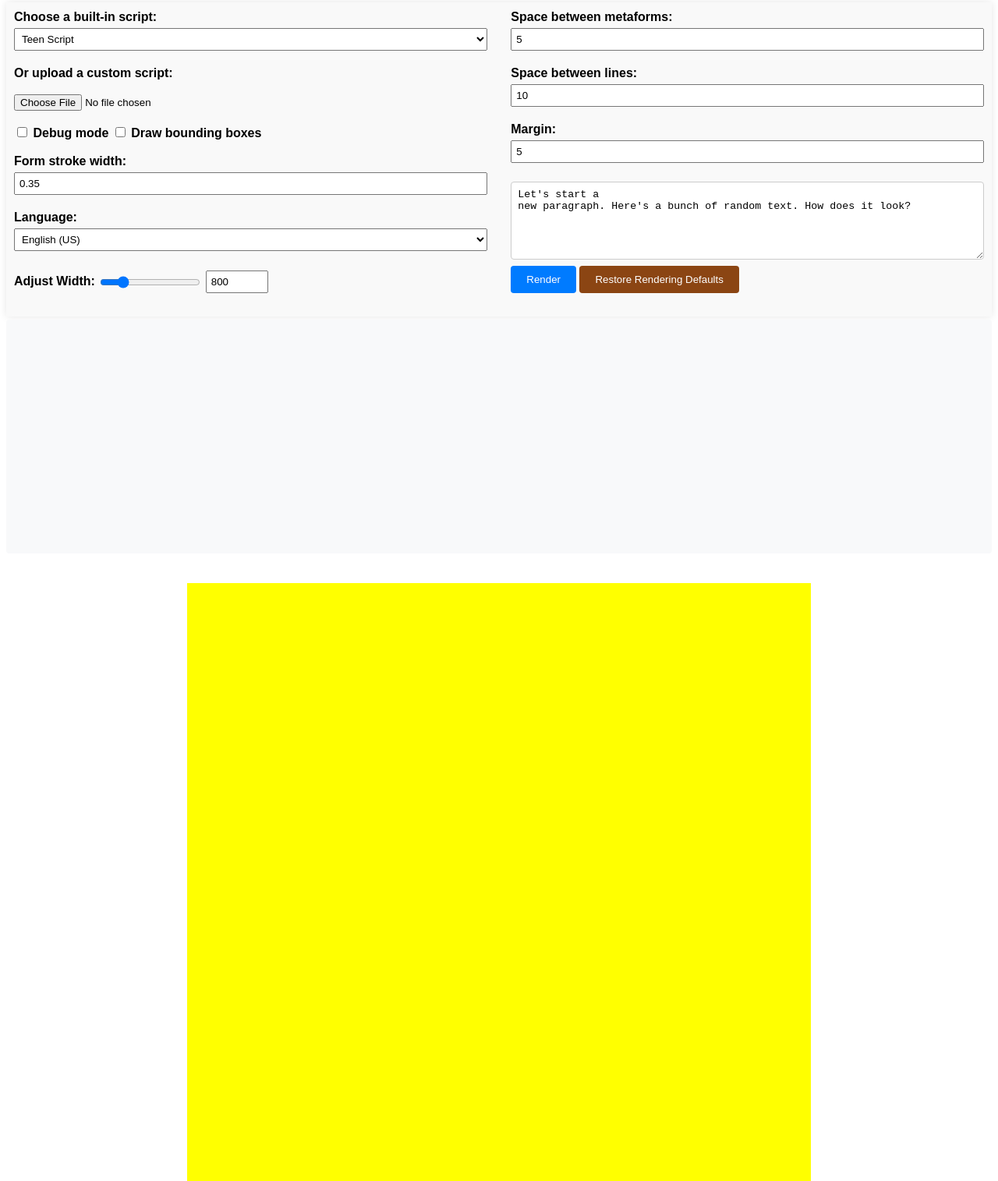
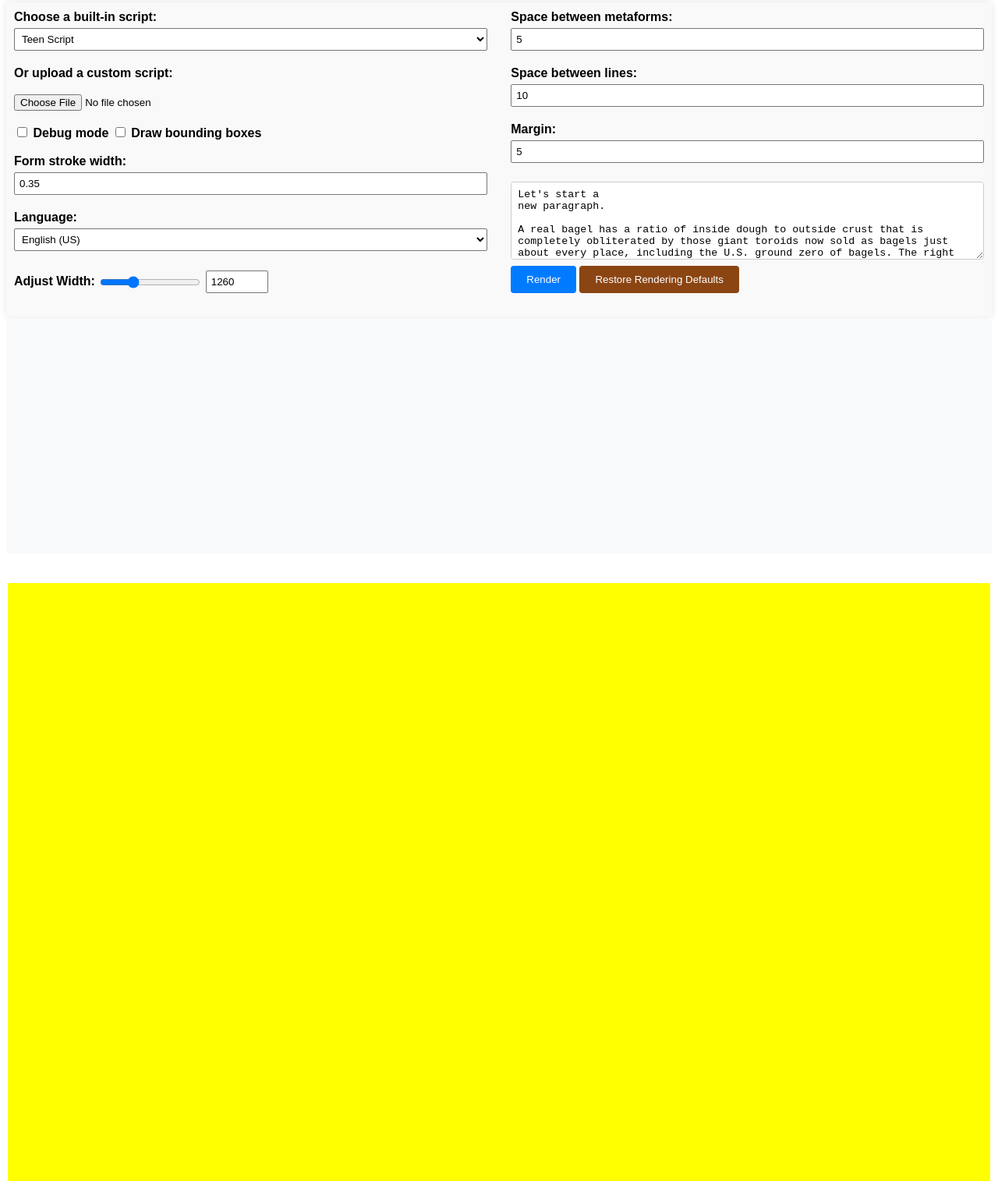
Before and after one commit to wrycode/field-notes, a plain HTML site: page index.html in a window 1280 px wide. Shown: the part 5-1520 px from the top of the page at 78% size. Drawn offline with Linux system fonts and the light colour scheme; no server answers.

Commit message:
Update canvas drawing for screen size

```diff
--- a/index.html
+++ b/index.html
@@ -50,7 +50,9 @@
 	Space between lines:  <input type="number" id="Space_between_lines" name="Space_between_lines" value="10">
 	Margin:  <input type="number" id="Margin" name="Margin" value="5">
 	<textarea id="Input_text" name="Input_text">Let's start a
-new paragraph. Here's a bunch of random text. How does it look?</textarea><br>
+new paragraph.
+
+A real bagel has a ratio of inside dough to outside crust that is completely obliterated by those giant toroids now sold as bagels just about every place, including the U.S. ground zero of bagels. The right size bagel has about half the amount of inside dough as is found in those giant things and that dough is offset by the crisp outside, which gives texture that plays off against the dough.  Too much dough and what you’ve got is a mushy wad with no interest and less taste. Good luck finding this small gem anyplace in the U.S. although sometimes they are sold as “mini-bagels” ; the only place where the right size is standard are Montreal (!) and London (!!), but even there only in some bakeries. As with size, a real bagel has a texture that can be produced only by initial boiling. Anything else– no matter how delicious — is a toroid shaped roll. If you put a delicious tomato sauce and the world’s greatest mozzarella cheese on an English muffin, you may have a delicious thing to eat but you don’t have pizza. Likewise, a non-boiled roll is not a bagel. To call a boiled bagel “traditional” is accurate but dismissive; call it traditional and REAL. That’s accurate and correct.</textarea><br>
 
 	<button id="renderButton">Render</button>
 	<button id="defaultsButton">Restore Rendering Defaults</button>
--- a/script_tool.js
+++ b/script_tool.js
@@ -5,7 +5,7 @@ var defaults = {
     "Custom_script_svg_value":  "",
     "Builtin_script_name": "teen_script.svg",
     "Language_code": "en_US",
-    "Input_text": "Let's start a\nnew paragraph. Here's a bunch of random text. How does it look?",
+    "Input_text": "Let's start a\nnew paragraph.\nA real bagel has a ratio of inside dough to outside crust that is completely obliterated by those giant toroids now sold as bagels just about every place, including the U.S. ground zero of bagels. The right size bagel has about half the amount of inside dough as is found in those giant things and that dough is offset by the crisp outside, which gives texture that plays off against the dough.  Too much dough and what you’ve got is a mushy wad with no interest and less taste. Good luck finding this small gem anyplace in the U.S. although sometimes they are sold as “mini-bagels” ; the only place where the right size is standard are Montreal (!) and London (!!), but even there only in some bakeries. As with size, a real bagel has a texture that can be produced only by initial boiling. Anything else– no matter how delicious — is a toroid shaped roll. If you put a delicious tomato sauce and the world’s greatest mozzarella cheese on an English muffin, you may have a delicious thing to eat but you don’t have pizza. Likewise, a non-boiled roll is not a bagel. To call a boiled bagel “traditional” is accurate but dismissive; call it traditional and REAL. That’s accurate and correct.",
     "Space_between_metaforms": 5,
     "Space_between_lines": 10,
     "Margin": 5,
@@ -95,13 +95,12 @@ image_with_input_elements.forEach(function(elem) {
     });
 });
 
-number_image_width_input.value = 800;
-// Create a new 'change' event
+
+var viewportWidth = window.innerWidth - 20 ;
+range_image_width_input.value = viewportWidth;
 var event = new Event('input');
-// Dispatch it on the input element
 range_image_width_input.dispatchEvent(event);
 drawBackground("yellow");
-
 
 document.getElementById('Custom_script_svg_value').addEventListener('change', function(event) {
   var file = event.target.files[0];
--- a/style.css
+++ b/style.css
@@ -44,31 +44,16 @@ textarea {
     border-radius: 4px;
     box-sizing: border-box;
 }
-@media only screen and (max-width: 48em) { /* Adjusts for screen sizes up to 768px if the default font size is 16px */
+
+@media only screen and (max-width: 48em) {
     .form-container {
 	flex-direction: column;
     }
     .left_form, .right_form {
-	flex-basis: auto; /* Reset width so they take full width on smaller screens */
+	flex-basis: auto;
     }
 }
 
-/* @media only screen and (min-width: 48.01em) and (max-width: 64em) { /\* Between 768px and 1024px *\/ */
-/*   /\* Tablet styles *\/ */
-/* } */
-
-/* @media only screen and (min-width: 64.01em) { /\* Above 1024px *\/ */
-/*   /\* Desktop styles *\/ */
-/* } */
-
-/* @media (max-width: 768px) { */
-/*     .form-container { */
-/* 	flex-direction: column; */
-/*     } */
-/*     .left_form, .right_form { */
-/* 	flex-basis: auto; /\* Reset width so they take full width on smaller screens *\/ */
-/*     } */
-/* } */
 .form-container input[type="number"],
 .form-container select {
   /* display: block; */
```
